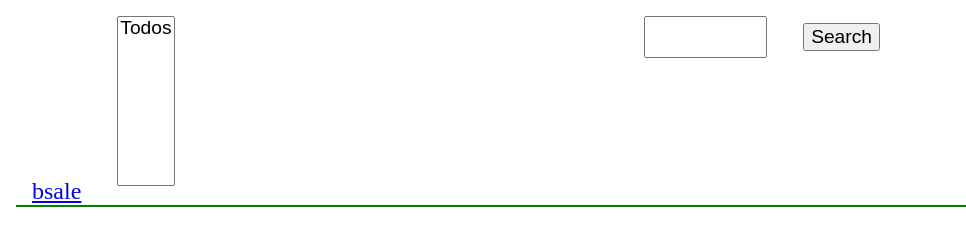
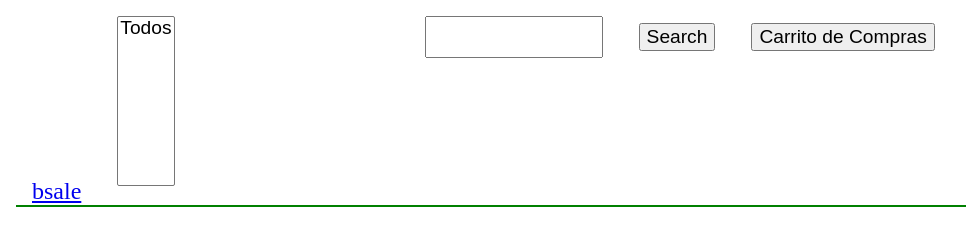
Before and after one commit to AlexMamani85/tienda-sale, a website with bundled scripts: page v1/front/index.html in a window 1280 px wide. Shown: the whole page, without its empty margins (112-1078 px from the left). Built offline with nearby package versions, Linux system fonts and the light colour scheme; no server answers.

Commit message:
CHORE: btnCompras

```diff
--- a/v1/front/index.html
+++ b/v1/front/index.html
@@ -19,6 +19,7 @@
         <div>
             <input id="buscarInput" type="text">
             <button id="btn">Search</button>
+            <button class="btnCompras">Carrito de Compras</button>
         </div>
     </nav>
 
```
